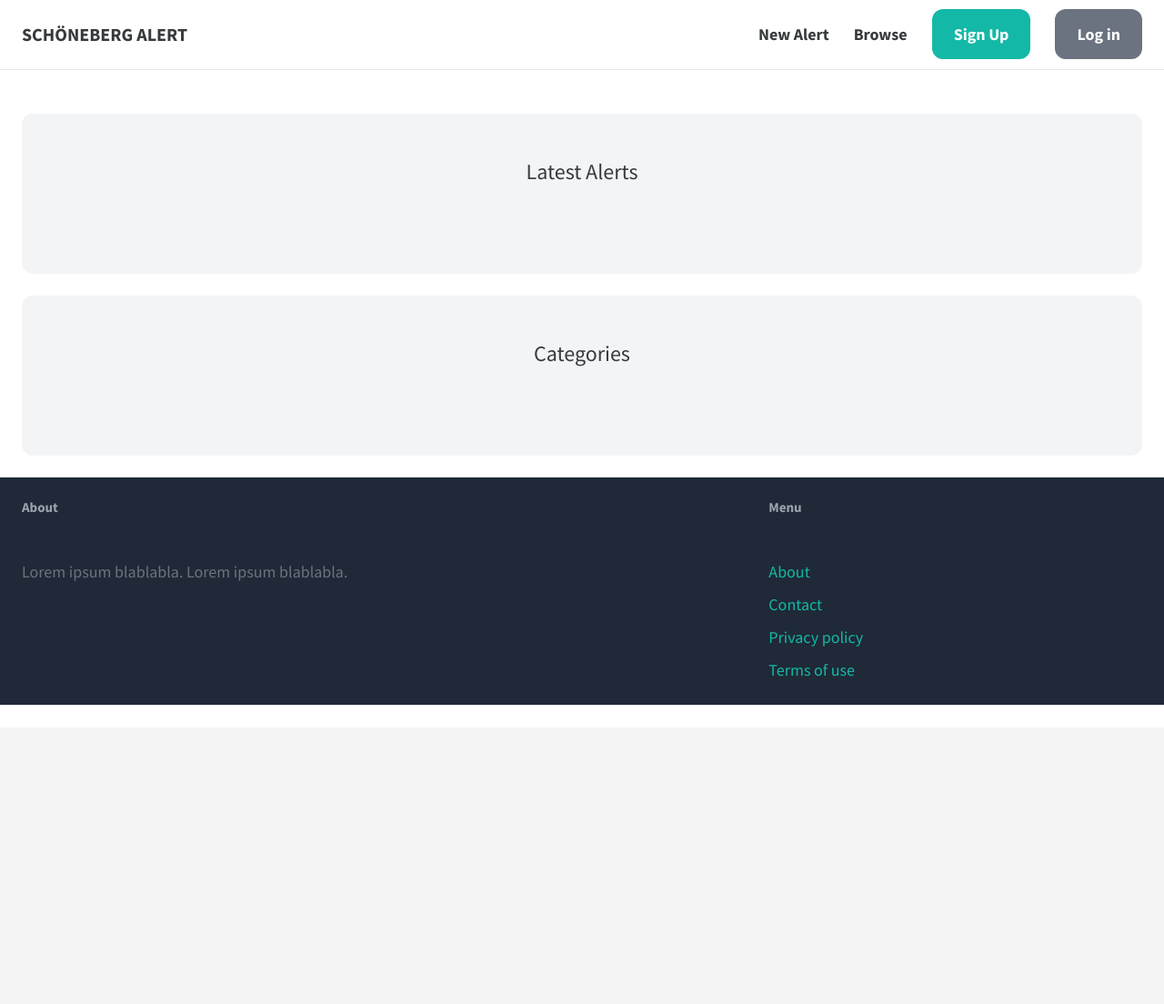
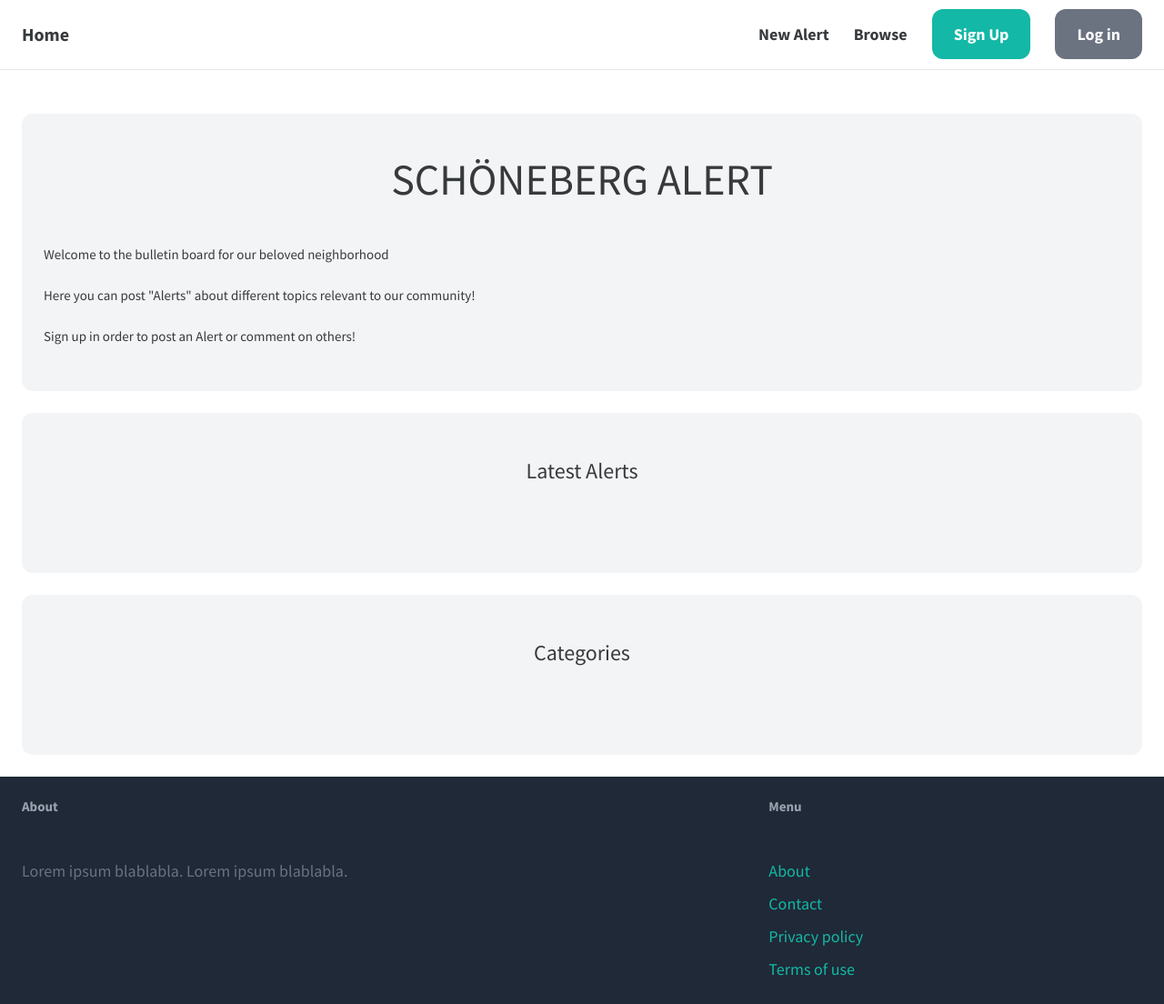
Before and after one commit to AlessandroRossi87/SchonebergAlert, a Django app: page / in a window 1280 px wide. Shown: the whole page at 91% size. Before the commit the page ends 775 px from the top, so only its background shows below. Run offline with Django 4.2, Linux system fonts and the light colour scheme; data that the repository does not hold is empty; some libraries are stand-ins or nearby versions.

Commit message:
Added hero section to home

```diff
--- a/templates/base.html
+++ b/templates/base.html
@@ -21,7 +21,7 @@
     <nav
       class="py-6 px-6 flex justify-between items-center border-b border-gray-200"
     >
-      <a href="/" class="text-xl font-semibold">SCHÖNEBERG ALERT</a>
+      <a href="/" class="text-xl font-semibold">Home</a>
 
       <div class="space-x-6">
         <a
--- a/templates/home.html
+++ b/templates/home.html
@@ -3,6 +3,16 @@
 {% block title %}Welcome{% endblock %}
 <!--Making it stop jumping the line-->
 {% block content %}
+<div class="mt-6 px-6 py-12 bg-gray-100 rounded-xl">
+  <h1 class="mb-12 text-5xl text-center">SCHÖNEBERG ALERT</h1>
+  <p>Welcome to the bulletin board for our beloved neighborhood</p>
+  <br />
+  <p>
+    Here you can post "Alerts" about different topics relevant to our community!
+  </p>
+  <br />
+  <p>Sign up in order to post an Alert or comment on others!</p>
+</div>
 <div class="mt-6 px-6 py-12 bg-gray-100 rounded-xl">
   <h2 class="mb-12 text-2xl text-center">Latest Alerts</h2>
 
```
Also changed, not shown: post/admin.py (+13 -1 lines).
